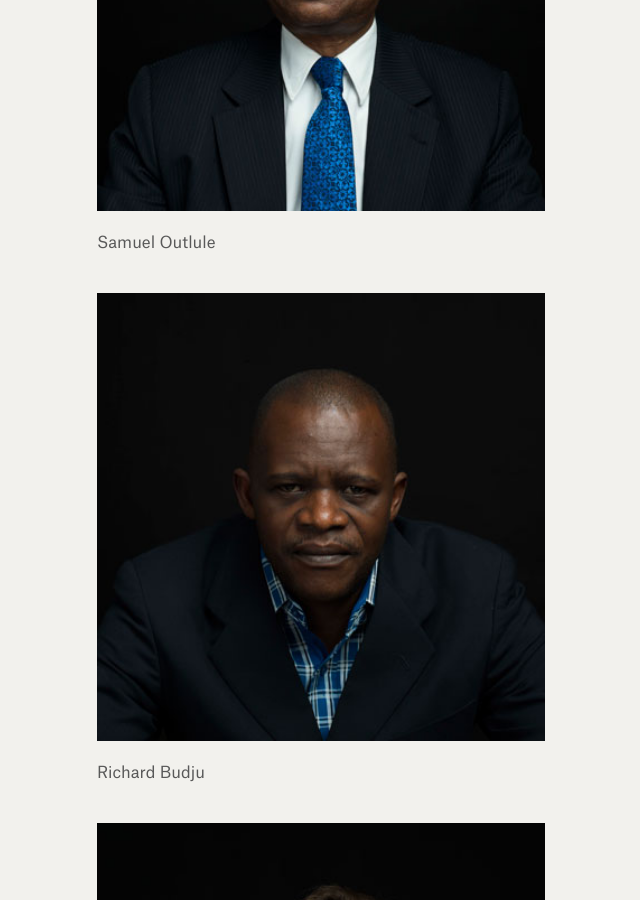
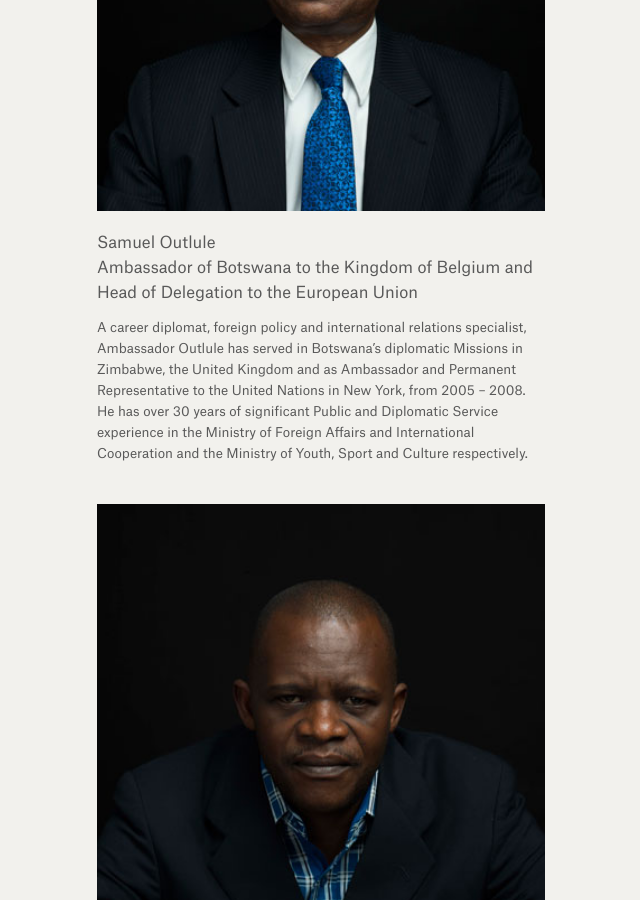
Before and after one commit to weights-and-measures/weights-and-measures.github.io, a Jekyll site: the page built from photographs.html, in a window 1280 px wide and 900 px high, scrolled down 8909 px. Shown: the whole window, without its empty margins (319-959 px from the left). Built offline with Jekyll 4.4.1, drawn with Linux system fonts in a browser that asks for light colours.

Commit message:
Updated D7

```diff
--- a/_photographs/d7.markdown
+++ b/_photographs/d7.markdown
@@ -6,4 +6,6 @@ position: 56
 
 ![samuel_outlule13.jpg](/uploads/samuel_outlule13.jpg)
 
-Samuel Outlule
+Samuel Outlule <br> Ambassador of Botswana to the Kingdom of Belgium and Head of Delegation to the European Union
+
+A career diplomat, foreign policy and international relations specialist, Ambassador Outlule has served in Botswana’s diplomatic Missions in Zimbabwe, the United Kingdom and as Ambassador and Permanent Representative to the United Nations in New York, from 2005 – 2008. He has over 30 years of significant Public and Diplomatic Service experience in the Ministry of Foreign Affairs and International Cooperation and the Ministry of Youth, Sport and Culture respectively.
```
